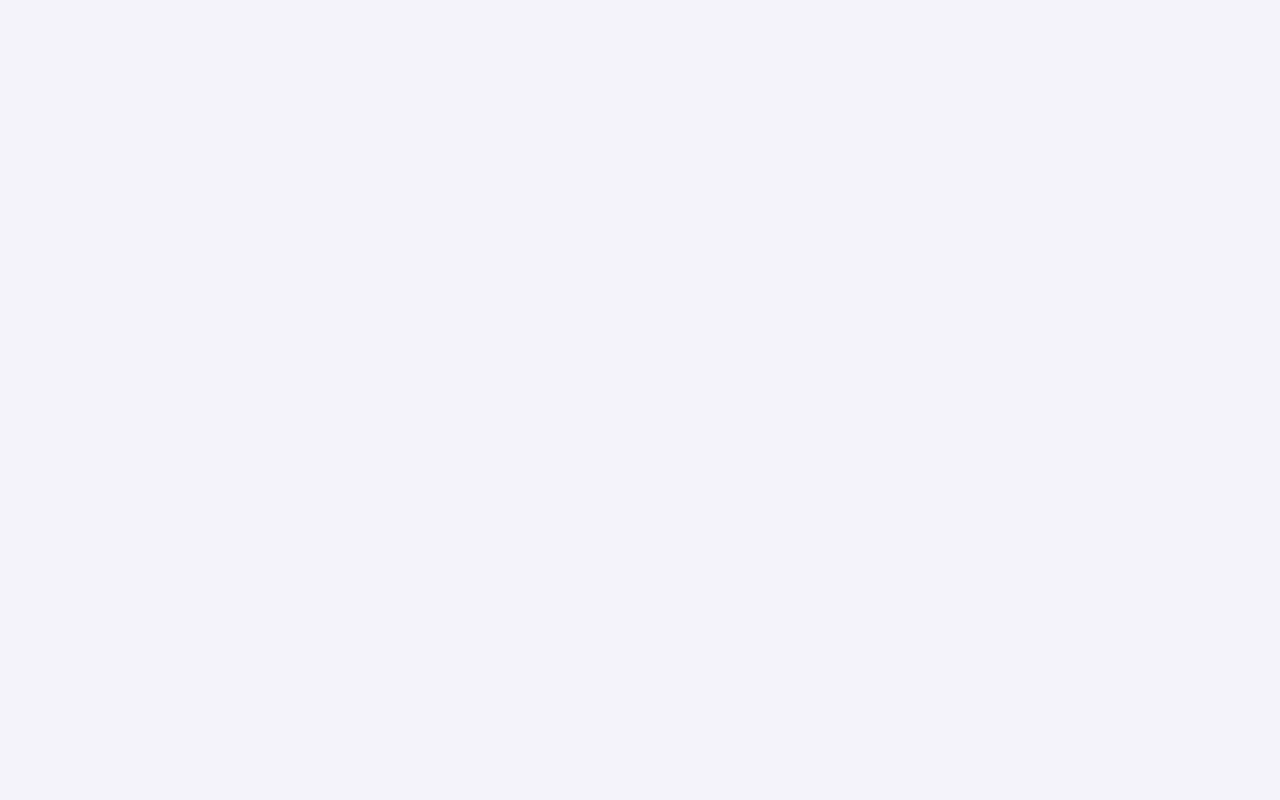
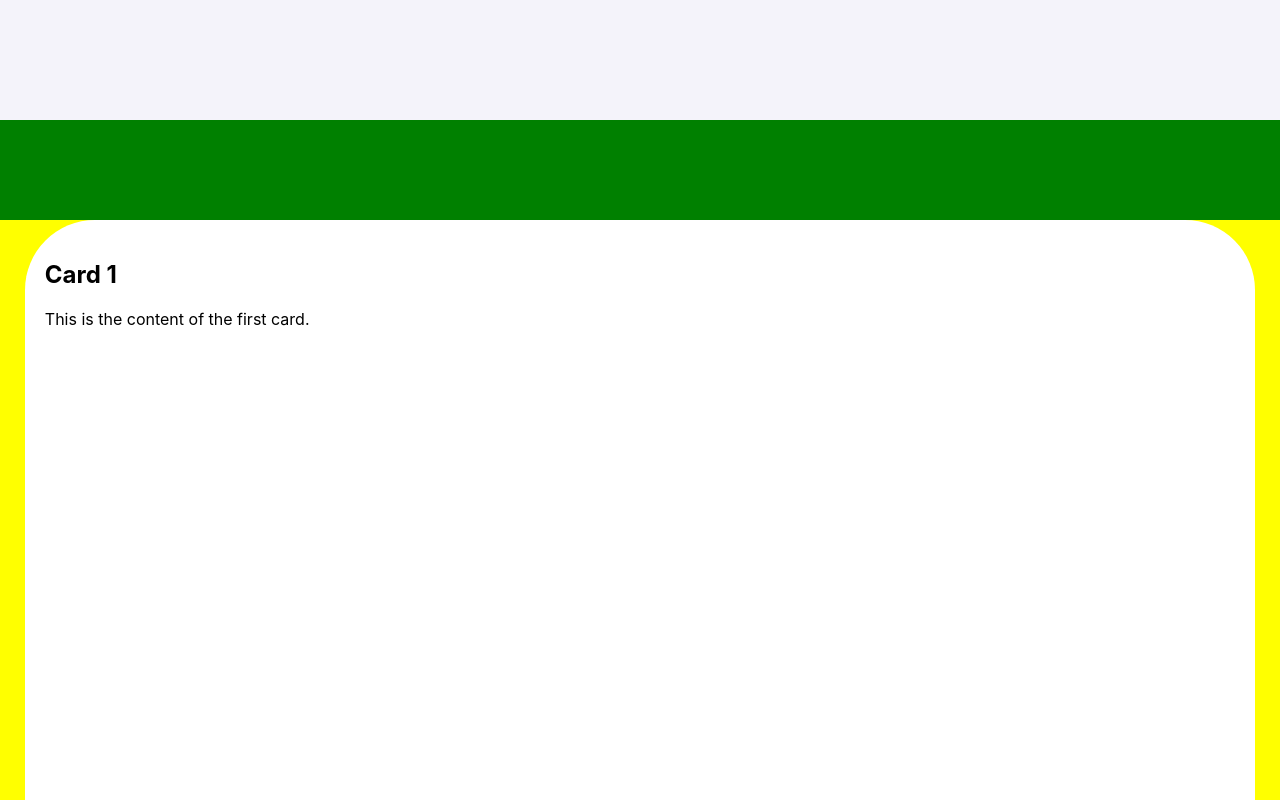
Before and after one commit to lukaszharkot/portfolio, a React (Create React App) app: page / in a window 1280 px wide. Shown: the part 1540-2340 px from the top of the page. Before the commit the page ends 1868 px from the top, so only its background shows below. Built offline with nearby package versions, Linux system fonts and the light colour scheme.

Commit message:
Fixed the grid and started Projects section

```diff
--- a/src/App.css
+++ b/src/App.css
@@ -25,3 +25,50 @@
   .space{
     height: 1000px;
   }
+
+/* Projects */
+.projects-label{
+  height: 100px;
+  width: 100%;
+  background-color: green;
+}
+
+.stacking-cards-container {
+  position: relative;
+  height: auto; /* Makes sure the section is tall enough to scroll */
+  display: flex;
+  flex-direction: column;
+  align-items: center;
+  justify-content: center;
+  background-color: yellow;
+  padding-bottom: 35px;
+}
+
+.stacking-card {
+  width: 93%;
+  height: 80vh; /*100px margin and 70 for navbar*/
+  padding: 20px;
+  background-color: white;
+  border-radius: 70px;
+  position: sticky;
+  top: calc((100vh - 70px) - 81vh); /* Cards will "stick" when scrolling */
+  z-index: 1;
+  transition: 0.3s ease;
+}
+
+.card-1 {
+  background-color: white;
+}
+
+.card-2 {
+  background-color: white;
+  margin-top: 100px;/* Ensures no overlap initially */
+  z-index: 2;
+}
+
+.extra-content {
+  height: 200vh; /* Ensures enough room to scroll and see the effect */
+  padding: 50px;
+  background-color: #f0f0f0;
+  text-align: center;
+}
--- a/src/App.js
+++ b/src/App.js
@@ -7,9 +7,29 @@ import Navbar from './components/Navbar';
 const App = () => {
   return (
     <div>
-      <Navbar/>
+      <Navbar />
       <TileGrid />
       <div className='space'></div>
+
+      {/*Projects*/}
+      <div className='projects-label'>
+
+      </div>
+      <div className="stacking-cards-container">
+        <div className="stacking-card card-1">
+          <h2>Card 1</h2>
+          <p>This is the content of the first card.</p>
+        </div>
+        <div className="stacking-card card-2">
+          <h2>Card 2</h2>
+          <p>This is the content of the second card.</p>
+        </div>
+      </div>
+
+      {/* Extra content for scrolling */}
+      <div className="extra-content">
+        <p>Keep scrolling to see the effect...</p>
+      </div>
     </div>
   );
 };
--- a/src/components/Navbar.js
+++ b/src/components/Navbar.js
@@ -15,6 +15,8 @@ const Navbar = () => {
         };
     }, []);
 
+    // Pomyslec nad navlinks
+
     return (
         <div className={`Navbar ${scrollY > 0 ? 'scrolled' : ''} ${scrollY > 50 ? 'shadow' : ''}`}>
             <div className={`line ${scrollY > 0 ? 'scrolled' : ''}`}></div>
@@ -22,9 +24,9 @@ const Navbar = () => {
                 Łukasz Harkot
             </div>
             <div className={`navlinks ${scrollY > 0 ? 'scrolled' : ''}`}>
-                <a style={{marginRight: '20px'}}><b>01</b> About Me</a>
-                <a style={{marginRight: '20px'}}><b>02</b> Projects</a>
-                <a><b>03</b> Contact</a>
+                <a style={{marginRight: '20px'}}>About Me</a>
+                <a style={{marginRight: '20px'}}>Projects</a>
+                <a>Contact</a>
 
             </div>
         </div>
--- a/src/components/TileGrid.css
+++ b/src/components/TileGrid.css
@@ -1,7 +1,3 @@
-:root {
-  --g1: rgb(247, 172, 111);
-  --g2: rgb(255, 14, 14);
-}
 
 @keyframes background-pan {
   from {
@@ -14,30 +10,31 @@
 }
 
 .tile-container{
-  height: 768px;
+  height: 70vh;
   animation: background-pan 10s linear infinite;
   background: linear-gradient(to right, rgba(248, 164, 95, 0.9), rgba(255,14,14,1),  rgba(248, 164, 95, 0.9));
   background-size: 200%;
   overflow: hidden;
+  position: relative;
   margin-top: 100px;
 }
 
 
-body.toggled {
+/* .tile-container.toggled {
   animation: none;
-}
+} */
 
-body.toggled > #title {
+.tile-container.toggled > #title {
   opacity: 0;
   visibility: hidden;
 }
 
-body.toggled > #icon {
+.tile-container.toggled > #icon {
   opacity: 1;
 }
 
-body.toggled > #tiles > .tile:hover {
-  opacity: 0.1 !important;
+.tile-container.toggled > #tiles > .tile:hover {
+  opacity: 0.3 !important;
 }
 
 
@@ -57,11 +54,12 @@ body.toggled > #tiles > .tile:hover {
   position: relative;
 }
 
-.tile:hover:before {
+.tile:hover::before {
   background-color: #f4f3fae3;
 }
 
-.tile:before {
+
+.tile::before {
   background-color: #f4f3fa;
   content: "";
   inset: 0.6px;
@@ -82,7 +80,7 @@ body.toggled > #tiles > .tile:hover {
 }
 
 #title > .fancy {
-  color: var(--g2);
+  color: rgb(255, 14, 14);
   font-family: 'Dancing Script', cursive;
   font-size: 1.5em;
   line-height: 0.9em;
@@ -106,4 +104,8 @@ body.toggled > #tiles > .tile:hover {
   top: 0;
   background-color: transparent;
   transition: 1s ease;
+  object-fit: cover;
+  display: flex;
+  align-items: center;
+  justify-content: center;
 }
--- a/src/components/TileGrid.js
+++ b/src/components/TileGrid.js
@@ -42,7 +42,8 @@ const TileGrid = () => {
 
   useEffect(() => {
     const createGrid = () => {
-      const containerSize = 768;
+      const containerSize = 0.7 * window.innerHeight;
+      console.log(containerSize)
       const size = window.innerWidth > 800 ? 100 : 50;
 
       const newColumns = Math.floor(window.innerWidth / size);
@@ -62,7 +63,10 @@ const TileGrid = () => {
   }, [createTiles]); // Now includes createTiles in the dependency array
 
   return (
-    <div className="tile-container">
+    <div className={`tile-container ${toggled ? 'toggled' : ''}`}>
+      {/* <div className='img-box' onClick={() => handleOnClick(1)} style={{ opacity: toggled ? 1 : 0, visibility: toggled ? 'visible' : 'hidden'}}>
+          <img alt='bg' src={bg}></img>
+      </div> */}
       <div
         id="tiles"
         style={{
@@ -82,9 +86,7 @@ const TileGrid = () => {
         <h1 id="title" className="centered" style={{ color: 'black', opacity: toggled ? 0 : 1, visibility: toggled ? 'hidden' : 'visible' }}>
           Hi, my name is <span className="fancy">Łukasz Harkot</span>.
         </h1>
-        {/* <div className='img-box' onClick={() => handleOnClick(1)} style={{ opacity: toggled ? 1 : 0, visibility: toggled ? 'visible' : 'hidden'}}>
-          <img alt='bg' src={bg}></img>
-        </div> */}
+
       </div>
     </div>
   );
--- a/src/index.css
+++ b/src/index.css
@@ -85,6 +85,7 @@ code {
   align-items: center;
   font-family: Inter, sans-serif;
   font-size: 17px;
+  font-weight: 600;
   margin-right: 10%;
   transition: 0.4s ease-in-out;
   color: rgb(48, 48, 48);
@@ -93,3 +94,9 @@ code {
   font-size: 16px;
   margin-right: 11%;
 }
+
+.fancyText {
+  color: rgb(255, 14, 14);
+  font-family: 'Dancing Script', cursive;
+  font-size: 1.5em;
+}
```
